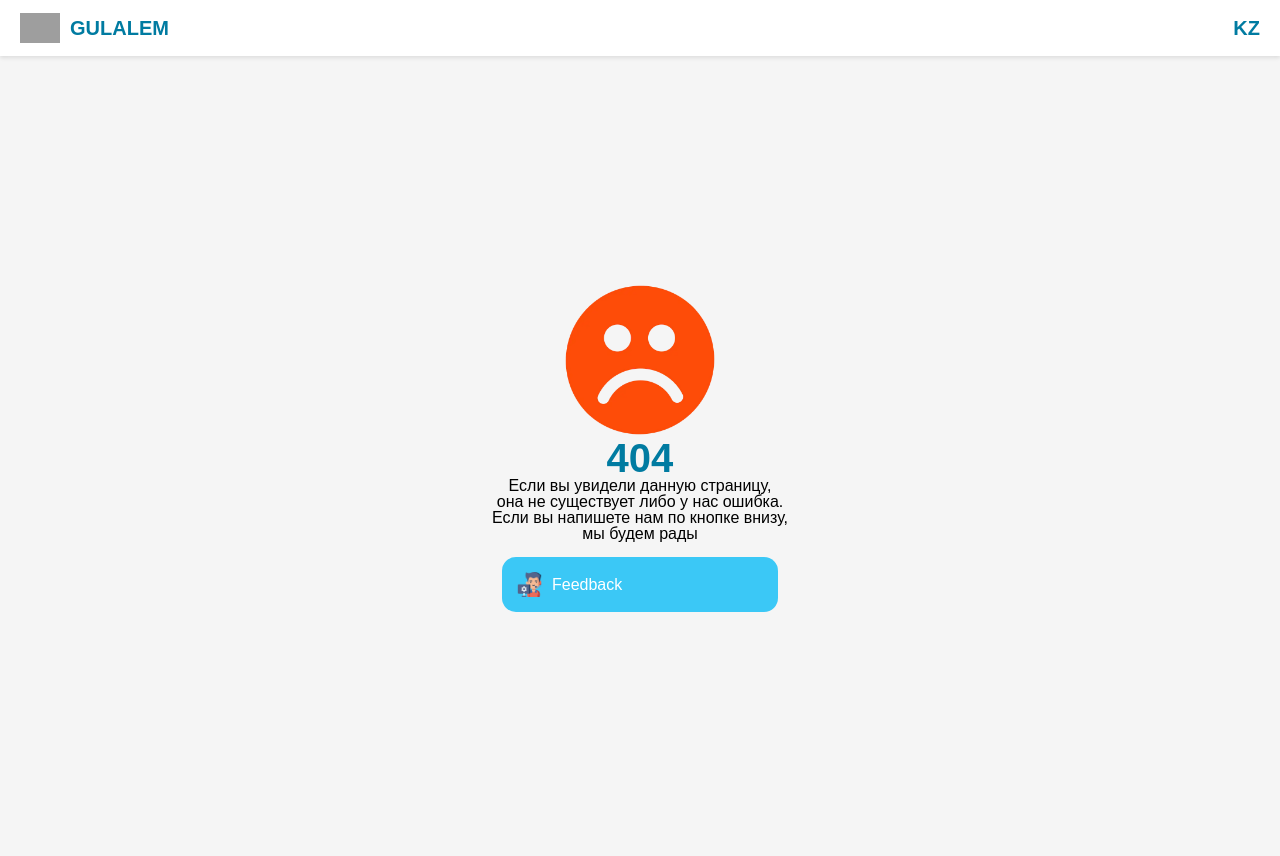
After one commit to frayzz/Gulalem, a Laravel app: template resources/views/errors/404.blade.php in a window 1280 px wide. The commit adds this page. Run offline with Laravel 12, Linux system fonts and the light colour scheme; the template is opened without the code that fills it, so the values that code supplies are empty; style sheets or scripts are compiled from the project's sources; parts of the project's set-up code (start-up, migrations or seed data) failed here and were passed over; some web fonts are replaced; grey boxes are pictures that could not be loaded.

Commit message:
order adress full add & errors pages

```diff
--- a/app/Http/Controllers/Public/OrderController.php
+++ b/app/Http/Controllers/Public/OrderController.php
@@ -99,6 +99,8 @@ class OrderController extends Controller
             'card_message' => 'nullable|string',
             'payment_method' => 'required|string',
             'product_id' => 'required|integer|exists:products,id',
+            'city' => 'nullable|string',
+            'region' => 'nullable|string',
         ]);
 
         // Преобразование номера телефона в формат без символов
@@ -153,6 +155,8 @@ class OrderController extends Controller
         $order = new Order();
         $order->user_phone = $phone;
         $order->recipient_phone = $request->recipient_phone;
+        $order->city = $request->city;
+        $order->region = $request->region;
         $order->address = $request->address;
         $order->selected_time = $request->selected_time;
         $order->custom_time = $request->custom_time;
--- a/app/Models/Order.php
+++ b/app/Models/Order.php
@@ -18,6 +18,8 @@ class Order extends Model
         'card_message',
         'payment_method',
         'status',
+        'city',
+        'region',
     ];
 
     public function user()
--- a/resources/css/app.css
+++ b/resources/css/app.css
@@ -213,6 +213,43 @@ p {
 }
 
 /* END Set default values */
+
+/* Erorrs Start */
+.center-flexbox-elements {
+    display: flex;
+    justify-content: center;
+    align-items: center;
+    text-align: center;
+    height: 100vh; /* Высота родительского элемента */
+}
+
+.center-flexbox-elements h1 {
+    margin: 0;
+    color: #007BA1;
+    font-size: 40px;
+}
+
+.error-img {
+    display: inline;
+    width: 150px;
+}
+
+.feedback-button {
+    display: flex;
+    align-items: center;
+    background: #3BC8F6;
+    transition: background-color .3s;
+    color: #fff;
+    margin: 15px 10px;
+    padding: 15px;
+    border-radius: 14px;
+}
+
+.menu-icons {
+    width: 25px;
+    margin-right: 10px;
+}
+/* Erorrs End */
 
 /* Header */
 header {
--- a/resources/views/admin/orders/index.blade.php
+++ b/resources/views/admin/orders/index.blade.php
@@ -28,13 +28,13 @@
                     <span class="order-toggle">v</span>
                 </div>
                 <div class="order-details hidden p-4 space-y-2">
-                    <p class="font-bold">Розы фиолетовые вкусные пахнут</p>
+                    <p class="font-bold">{{ $order->product->name }}</p>
                     <hr class="border-gray-300">
                     <p>Время заказа: {{ $order->created_at }}</p>
                     <hr class="border-gray-300">
                     <p>Желаемое время доставки: {{ $order->selected_time }}</p>
                     <hr class="border-gray-300">
-                    <p>Адрес: {{ $order->address }}</p>
+                    <p>Адрес: {{ $order->city.', '.$order->region.', '.$order->address }}</p>
                     <hr class="border-gray-300">
                     <p>Надпись на открытке: {{ $order->card_message }}</p>
                     <hr class="border-gray-300">
--- /dev/null
+++ b/resources/views/errors/404.blade.php
@@ -0,0 +1,24 @@
+@extends('layouts.app')
+
+@section('content')
+    <div class="center-flexbox-elements">
+        <div>
+            <img src="{{ asset('images/Sad Emoticon.webp') }}" class="error-img" alt="">
+            <h1>404</h1>
+            <p>
+                Если вы увидели данную страницу, <br>
+                она не существует либо у нас ошибка. <br>
+                Если вы напишете нам по кнопке внизу, <br>
+                мы будем рады
+            </p>
+            <div class="feedback-button">
+                <img src="{{ url('images/feedback.webp') }}" alt="" class="menu-icons">
+                <div>
+                    {{ __('Feedback') }}
+                </div>
+                <a slot="full-post-link" class="absolute-link" href="https://t.me/alexretr0" target="_self" aria-label=""></a>
+            </div>
+        </div>
+
+    </div>
+@endsection
--- a/resources/views/layouts/admin.blade.php
+++ b/resources/views/layouts/admin.blade.php
@@ -13,6 +13,7 @@
         <nav>
             <ul class="flex space-x-4">
                 <li><a href="{{ route('admin.products.index') }}" class="text-blue-500 hover:underline">Products</a></li>
+                <li><a href="{{ route('admin.orders.index') }}" class="text-blue-500 hover:underline">Orders</a></li>
                 <!-- Добавьте другие ссылки для управления -->
             </ul>
         </nav>
--- a/resources/views/pages/order.blade.php
+++ b/resources/views/pages/order.blade.php
@@ -101,7 +101,7 @@
                         <select name="city" class="custom-select" disabled>
                             <option value="Алматы">г. Алматы</option>
                         </select>
-                        <select class="custom-input" name="region" placeholder="Адресс доставки" value="{{ old('address') }}">
+                        <select class="custom-input" name="region" placeholder="Адресс доставки">
                             <option selected disabled hidden>Выберите район</option>
                             <option value="Алмалинский">Алмалинский р-н</option>
                             <option value="Наурызбайский">Наурызбайский р-н</option>
@@ -327,6 +327,8 @@
                 const formData = new FormData(verificationForm);
                 formData.append('user_phone', document.querySelector('[name="user_phone"]').value);
                 formData.append('recipient_phone', document.querySelector('[name="recipient_phone"]').value);
+                formData.append('city', document.querySelector('[name="city"]').value);
+                formData.append('region', document.querySelector('[name="region"]').value);
                 formData.append('address', document.querySelector('[name="address"]').value);
                 formData.append('selected_time', document.querySelector('[name="selected_time"]').value);
                 formData.append('custom_time', document.querySelector('[name="custom_time"]').value);
--- a/routes/web.php
+++ b/routes/web.php
@@ -20,7 +20,7 @@ Route::post('/verify-code', [OrderController::class, 'verifyCode'])->name('verif
 
 Route::prefix('admin')->name('admin.')->middleware(['auth', 'admin'])->group(function () {
     Route::resource('products', ProductController::class);
-    Route::get('/orders', [App\Http\Controllers\Admin\OrderController::class, 'index']);
+    Route::get('/orders', [App\Http\Controllers\Admin\OrderController::class, 'index'])->name('orders.index');
     Route::post('/orders/{order}/next-stage', [App\Http\Controllers\Admin\OrderController::class, 'moveToNextStage'])->name('orders.nextStage');
 });
 
```
Also changed, not shown: resources/views/errors/403.blade.php (added, +23 -0 lines), resources/views/errors/500.blade.php (added, +23 -0 lines), database/migrations/2024_08_04_192433_add_city_and_region_to_orders_table.php (added), public/images/Sad Emoticon.webp (added), public/images/feedback.webp (added).
